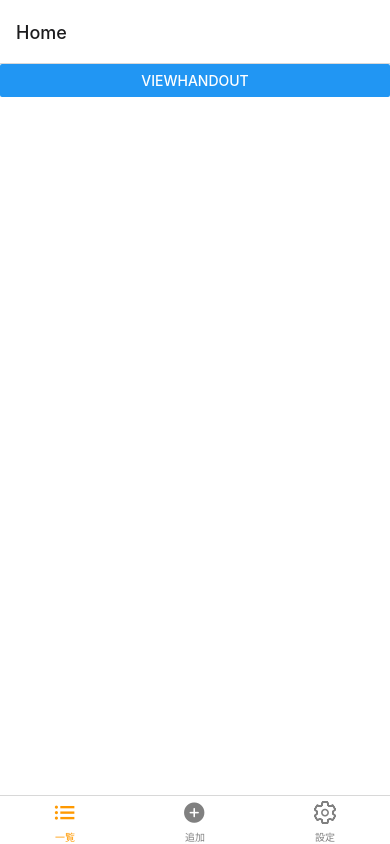
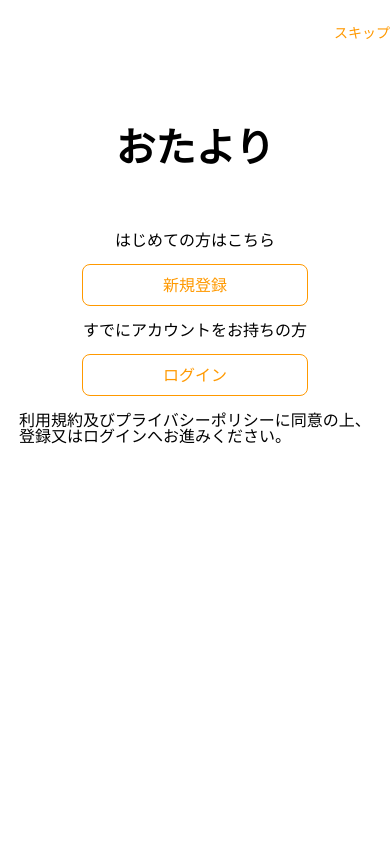
Before and after one commit to sho-s-git/HandoutApp, a React Native app: screen /Top in a window 390 px wide. Built offline with nearby package versions, Linux system fonts and the light colour scheme; no server answers.

Commit message:
New TopScreen

```diff
--- a/App.jsx
+++ b/App.jsx
@@ -1,37 +1,62 @@
 import React from 'react';
+import {
+  StyleSheet, TouchableOpacity, Text,
+} from 'react-native';
 import { NavigationContainer } from '@react-navigation/native';
 import { createNativeStackNavigator } from '@react-navigation/native-stack';
 
 import { initializeApp } from 'firebase/app';
-import { getStorage, ref } from 'firebase/storage';
 import { firebaseConfig } from './env';
 
-import HandoutRegister from './src/screens/HandoutRegister';
 import HomeTab from './src/screens/HomeTab';
+import TopScreen from './src/screens/TopScreen';
+import HandoutRegisterScreen from './src/screens/HandoutRegisterScreen';
 import ViewHandout from './src/screens/ViewHandout';
 
 // Initialize Firebase
 initializeApp(firebaseConfig);
 console.log(firebaseConfig);
 
-// // Initialize Cloud Storage and get a reference to the service
-// const storage = getStorage(app);
-
-// // Create a storage reference from our storage service
-// const storageRef = ref(storage);
-
 const Stack = createNativeStackNavigator();
 
 function App() {
   return (
     <NavigationContainer>
-      <Stack.Navigator initialRouteName="HomeTab">
+      <Stack.Navigator
+        initialRouteName="Top"
+        screenOptions={{
+          headerStyle: { backgroundColor: '#fff' },
+          headerShadowVisible: false,
+        }}
+      >
+        <Stack.Screen
+          name="Top"
+          component={TopScreen}
+          options={{
+            title: '',
+            headerRight: () => (
+              <TouchableOpacity style={styles.skipContainer}>
+                <Text style={styles.skipContainer}>スキップ</Text>
+              </TouchableOpacity>
+            ),
+          }}
+        />
         <Stack.Screen name="HomeTab" component={HomeTab} options={{ headerShown: false }} />
-        <Stack.Screen name="HandoutRegister" component={HandoutRegister} />
+        <Stack.Screen name="HandoutRegister" component={HandoutRegisterScreen} />
         <Stack.Screen name="ViewHandout" component={ViewHandout} />
       </Stack.Navigator>
     </NavigationContainer>
   );
 }
+export default App;
 
-export default App;
+const styles = StyleSheet.create({
+  skipContainer: {
+    paddingHorizontal: 12,
+    paddingVertical: 4,
+  },
+  skipContainer: {
+    fontSize: 14,
+    color: '#FF9900',
+  },
+});
--- a/src/screens/HandoutRegister.jsx
+++ b/src/screens/HandoutRegisterScreen.jsx
@@ -7,7 +7,7 @@ import { Ionicons } from '@expo/vector-icons';
 
 import { getStorage, ref, uploadBytesResumable } from 'firebase/storage';
 
-function HandoutRegister() {
+function HandoutRegisterScreen() {
   const [hasPermission, setHasPermission] = useState(null);
   const [cameraType, setCameraType] = useState(CameraType.back);
   const [picture, setPicture] = useState(null);
@@ -138,4 +138,4 @@ const styles = StyleSheet.create({
   },
 });
 
-export default HandoutRegister;
+export default HandoutRegisterScreen;
--- a/src/screens/HomeTab.jsx
+++ b/src/screens/HomeTab.jsx
@@ -3,7 +3,7 @@ import { createBottomTabNavigator } from '@react-navigation/bottom-tabs';
 import { Ionicons } from '@expo/vector-icons';
 
 import HandoutListScreen from './HandoutListScreen';
-import HandoutRegister from './HandoutRegister';
+import HandoutRegisterScreen from './HandoutRegisterScreen';
 import Settings from './Settings';
 
 const Tab = createBottomTabNavigator();
@@ -25,7 +25,7 @@ function HomeTab() {
       />
       <Tab.Screen
         name="HandoutRegister"
-        component={HandoutRegister}
+        component={HandoutRegisterScreen}
         options={{
           tabBarLabel: '追加',
           tabBarIcon: ({ color, size }) => (
--- a/src/screens/Settings.jsx
+++ b/src/screens/Settings.jsx
@@ -1,6 +1,5 @@
 import React from 'react';
 import { StyleSheet, View, Text } from 'react-native';
-import Constants from 'expo-constants';
 
 function Settings() {
   return (
@@ -14,7 +13,6 @@ const styles = StyleSheet.create({
   container: {
     flex: 1,
     backgroundColor: '#fff',
-    paddingTop: Constants.statusBarHeight,
   },
 });
 
--- /dev/null
+++ b/src/screens/TopScreen.jsx
@@ -0,0 +1,64 @@
+import React from 'react';
+import {
+  View, Text, StyleSheet, TextInput, TouchableOpacity, Alert, Button, SafeAreaView,
+} from 'react-native';
+import { StatusBar } from 'expo-status-bar';
+
+function TopScreen({ navigation }) {
+  return (
+    <View style={styles.container}>
+      <View style={styles.content}>
+        <Text style={styles.serviceName}>おたより</Text>
+        <Text style={styles.text}>はじめての方はこちら</Text>
+        <TouchableOpacity style={styles.buttonContainer}>
+          <Text style={styles.buttonLabel}>新規登録</Text>
+        </TouchableOpacity>
+        <Text style={styles.text}>すでにアカウントをお持ちの方</Text>
+        <TouchableOpacity style={styles.buttonContainer}>
+          <Text style={styles.buttonLabel}>ログイン</Text>
+        </TouchableOpacity>
+        <Text style={styles.text}>利用規約及びプライバシーポリシーに同意の上、登録又はログインへお進みください。</Text>
+      </View>
+      {/* eslint-disable-next-line */}
+      <StatusBar style="dark" />
+    </View>
+  );
+}
+
+const styles = StyleSheet.create({
+  container: {
+    flex: 1,
+    alignItems: 'center',
+    backgroundColor: '#FFFFFF',
+  },
+  content: {
+    justifyContent: 'center',
+    alignItems: 'center',
+    paddingHorizontal: 19,
+  },
+  serviceName: {
+    marginVertical: 64,
+    fontSize: 40,
+    lineHeight: 40,
+    fontWeight: 'bold',
+  },
+  text: {
+    fontSize: 16,
+    lineHeight: 16,
+  },
+  buttonContainer: {
+    borderColor: '#FF9900',
+    borderWidth: 1,
+    borderRadius: 8,
+    marginVertical: 16,
+  },
+  buttonLabel: {
+    fontSize: 16,
+    lineHeight: 32,
+    paddingVertical: 4,
+    paddingHorizontal: 80,
+    color: '#FF9900',
+  },
+});
+
+export default TopScreen;
```
Also changed, not shown: 1 other file (tests, documents, lock files or other folders).
